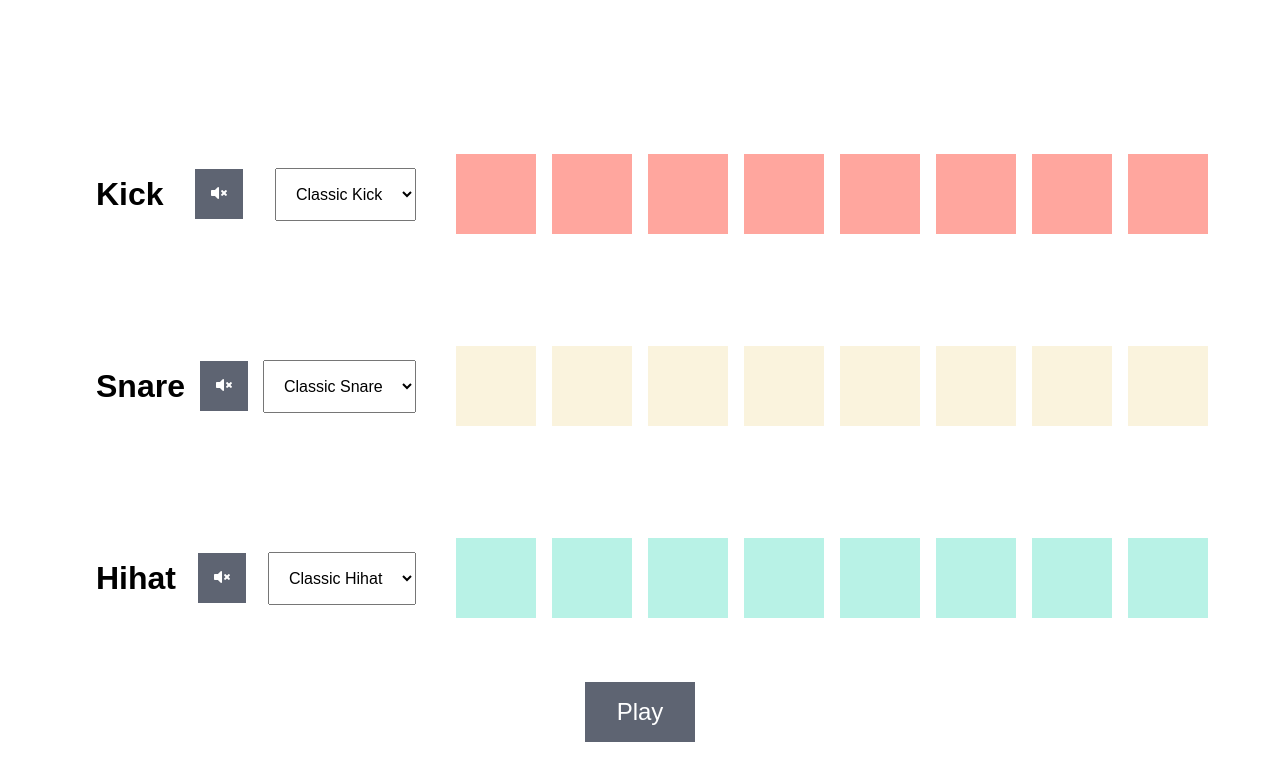
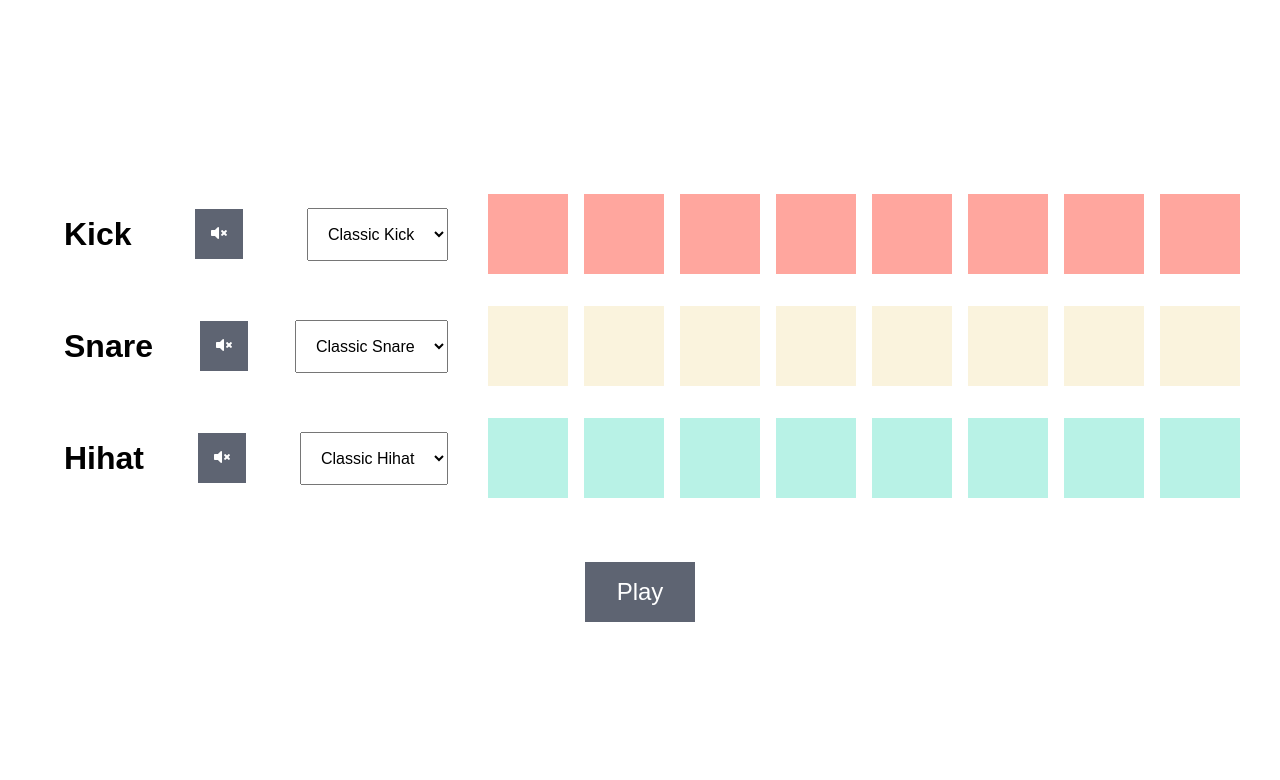
Before and after one commit to payton-burr/BeatMaker, a plain HTML site: page index.html in a window 1280 px wide. Drawn offline with Linux system fonts and the light colour scheme.

Commit message:
style adjustments

```diff
--- a/assets/styles/style.css
+++ b/assets/styles/style.css
@@ -54,9 +54,8 @@ i,svg {
 .kick-track, .snare-track, .hihat-track {
   display: flex;
   align-items: center;
-  width: 90%;
+  width: 95%;
   justify-content: space-between;
-  margin-top: 5rem;
 }
 
 .kick, .snare, .hihat {
```
